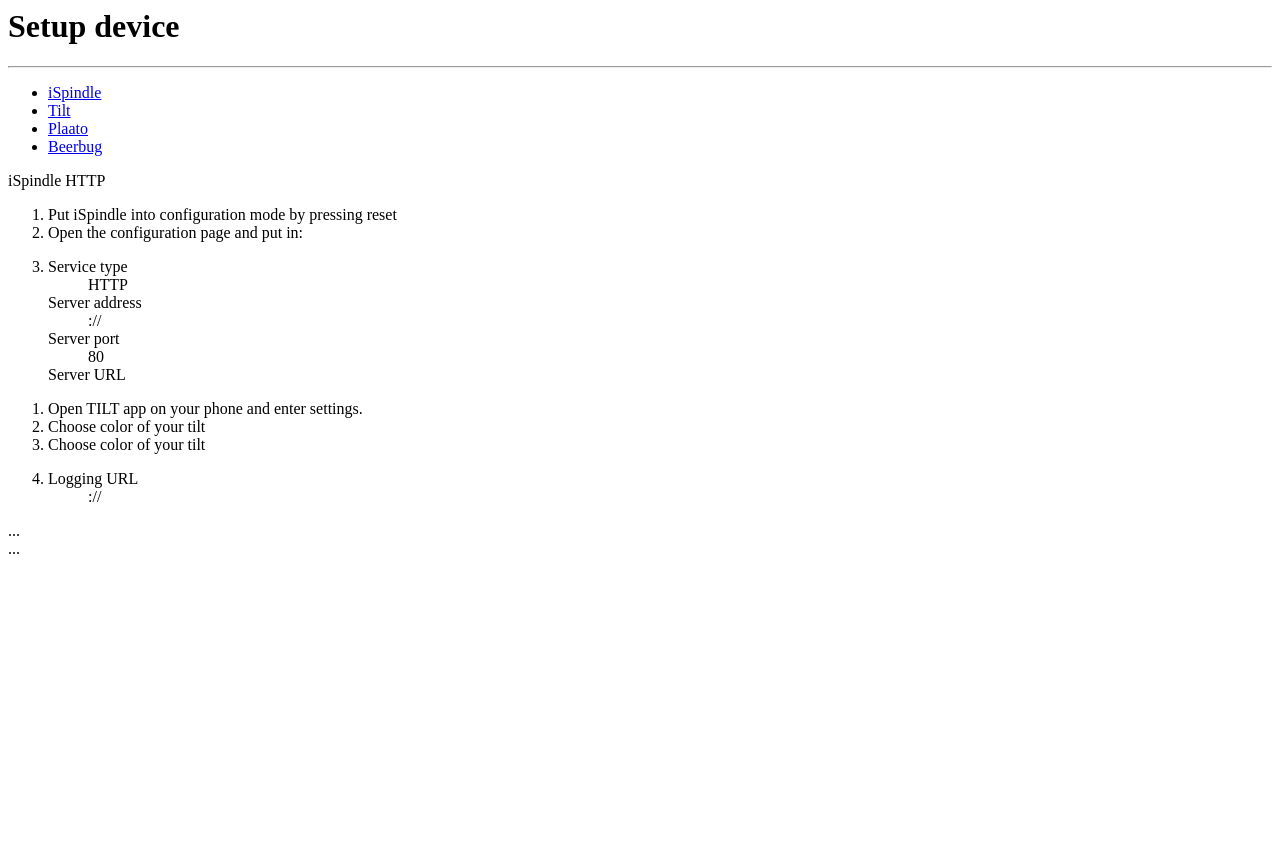
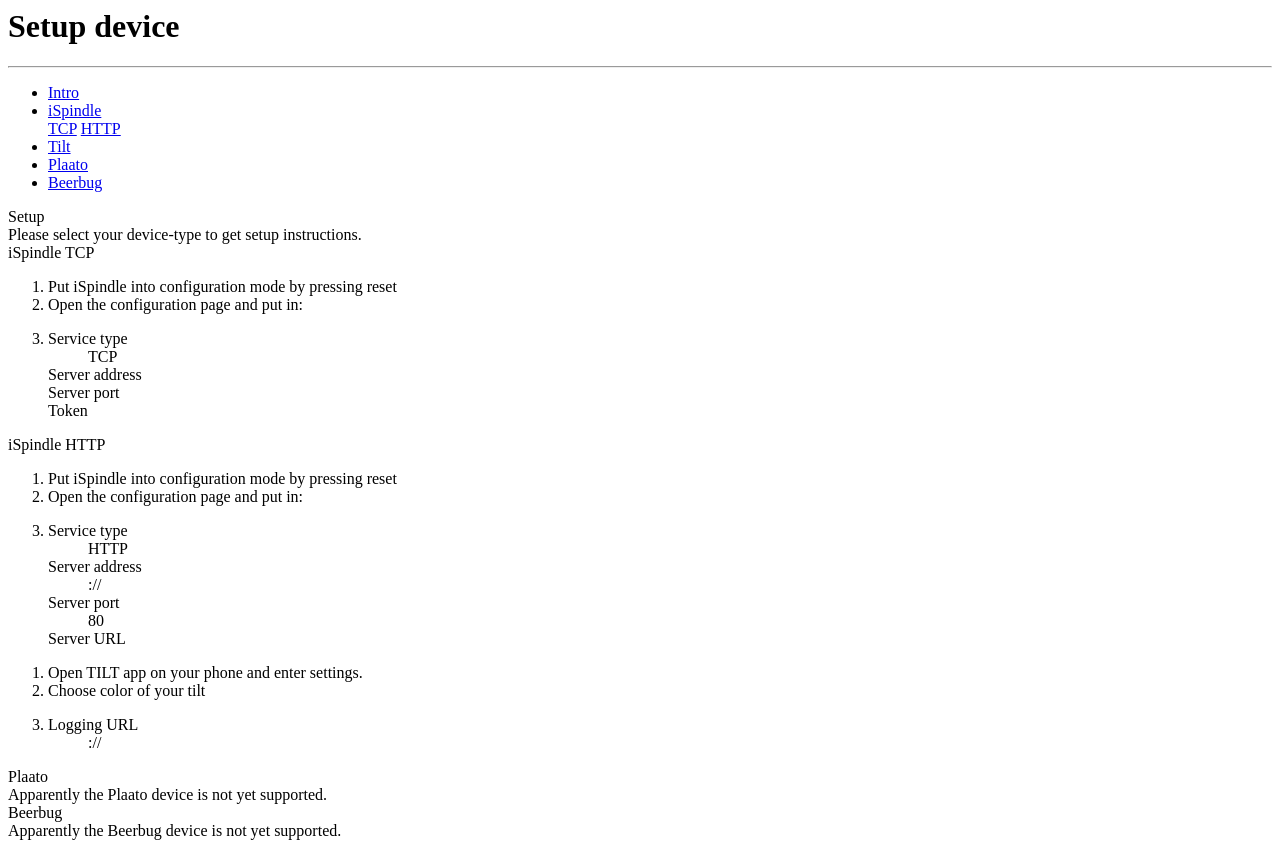
Before and after one commit to ckrack/hydrometer-public-server, a PHP site: template src/templates/ui/hydrometers/help.php in a window 1280 px wide. Before the commit the page ends 554 px from the top, so only its background shows below. Run offline with PHP 8.4, Linux system fonts and the light colour scheme; the template is opened without the code that fills it, so the values that code supplies are empty.

Commit message:
Update setup guide

```diff
--- a/src/templates/ui/hydrometers/help.php
+++ b/src/templates/ui/hydrometers/help.php
@@ -8,7 +8,14 @@
 <!-- Nav tabs -->
 <ul class="nav nav-tabs" role="tablist">
   <li class="nav-item">
-    <a class="nav-link active" data-toggle="tab" href="#ispindle" role="tab"><?=_('iSpindle')?></a>
+    <a class="nav-link active" data-toggle="tab" href="#intro" role="tab"><?=_('Intro')?></a>
+  </li>
+  <li class="nav-item dropdown">
+    <a class="nav-link dropdown-toggle" data-toggle="dropdown" href="#" role="button" aria-haspopup="true" aria-expanded="false"><?=_('iSpindle')?></a>
+        <div class="dropdown-menu">
+          <a class="dropdown-item" data-toggle="tab" role="tab" href="#ispindle-tcp" aria-expanded="true" aria-controls="#ispindle-tcp"><?=_('TCP')?></a>
+          <a class="dropdown-item" data-toggle="tab" role="tab" href="#ispindle-http" aria-expanded="true" aria-controls="#ispindle-http"><?=_('HTTP')?></a>
+        </div>
   </li>
   <li class="nav-item">
     <a class="nav-link" data-toggle="tab" href="#tilt" role="tab"><?=_('Tilt')?></a>
@@ -23,7 +30,45 @@
 
 <!-- Tab panes -->
 <div class="tab-content">
-  <div class="tab-pane active" id="ispindle" role="tabpanel">
+  <div class="tab-pane active" id="intro" role="tabpanel">
+    <div class="card">
+        <div class="card-header">
+            <?=_('Setup')?>
+        </div>
+        <div class="card-block">
+            Please select your device-type to get setup instructions.
+        </div>
+    </div>
+  </div>
+  <div class="tab-pane" id="ispindle-tcp" role="tabpanel">
+    <div class="card">
+        <div class="card-header">
+            <?=_('iSpindle TCP')?>
+        </div>
+        <div class="card-block">
+            <ol>
+                <li class="card-text"><?=_('Put iSpindle into configuration mode by pressing reset')?></li>
+                <li class="card-text"><?=_('Open the configuration page and put in:')?></li>
+                <li class="card-text">
+                    <dl>
+                        <dt><?=_('Service type')?></dt>
+                        <dd><?=_('TCP')?></dd>
+
+                        <dt><?=_('Server address')?></dt>
+                        <dd><?=getenv('TCP_API_HOST')?></dd>
+
+                        <dt><?=_('Server port')?></dt>
+                        <dd><?=getenv('TCP_API_PORT')?></dd>
+
+                        <dt><?=_('Token')?></dt>
+                        <dd><?=$token->getValue()?></dd>
+                    </dl>
+                </li>
+            </ol>
+        </div>
+    </div>
+  </div>
+  <div class="tab-pane" id="ispindle-http" role="tabpanel">
     <div class="card">
         <div class="card-header">
             <?=_('iSpindle HTTP')?>
@@ -57,7 +102,6 @@
               <ol>
                 <li class="card-text"><?=_('Open TILT app on your phone and enter settings.')?></li>
                 <li class="card-text"><?=_('Choose color of your tilt')?></li>
-                <li class="card-text"><?=_('Choose color of your tilt')?></li>
                 <li class="card-text">
                     <dl>
                         <dt><?=_('Logging URL')?></dt>
@@ -68,6 +112,24 @@
         </div>
       </div>
   </div>
-  <div class="tab-pane" id="plaato" role="tabpanel">...</div>
-  <div class="tab-pane" id="beerbug" role="tabpanel">...</div>
+  <div class="tab-pane" id="plaato" role="tabpanel">
+      <div class="card">
+          <div class="card-header">
+              <?=_('Plaato')?>
+          </div>
+          <div class="card-block">
+              Apparently the Plaato device is not yet supported.
+          </div>
+      </div>
+  </div>
+  <div class="tab-pane" id="beerbug" role="tabpanel">
+    <div class="card">
+        <div class="card-header">
+            <?=_('Beerbug')?>
+        </div>
+        <div class="card-block">
+            Apparently the Beerbug device is not yet supported.
+        </div>
+    </div>
+  </div>
 </div>
```
